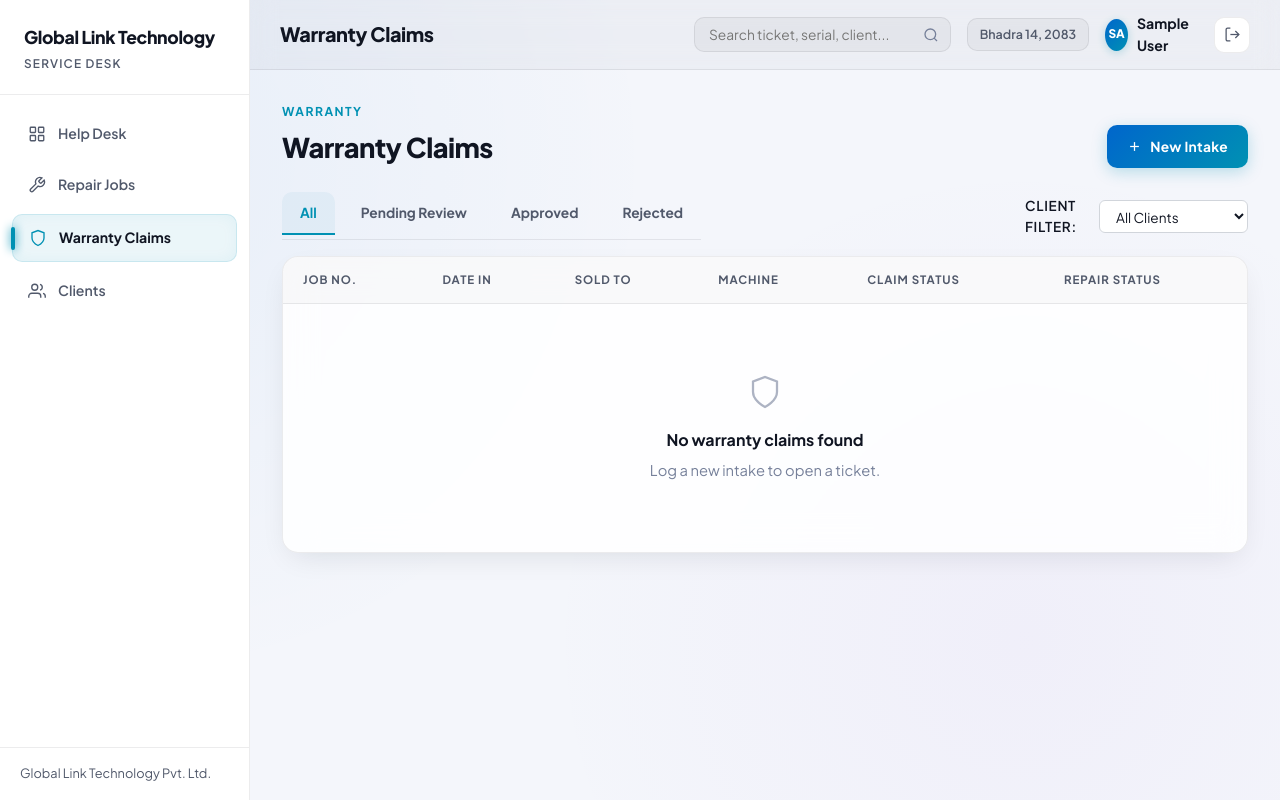
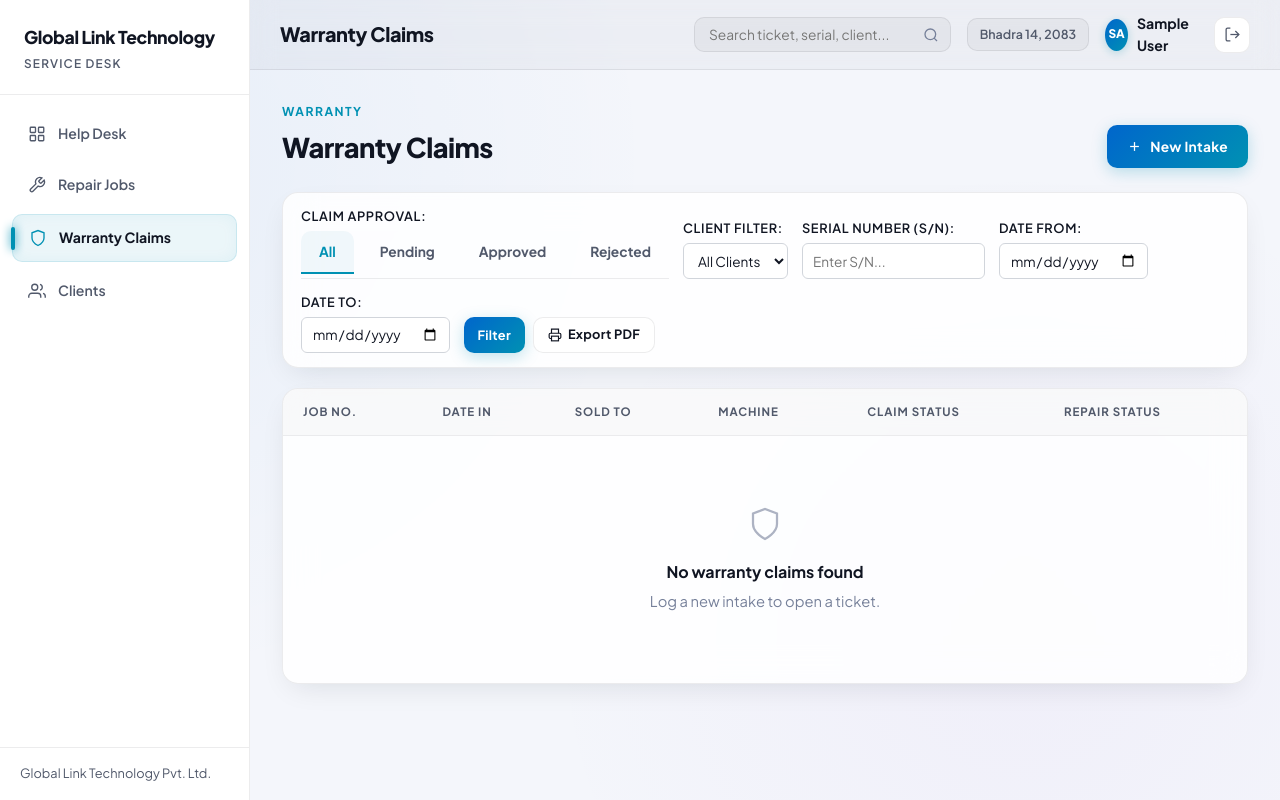
Before and after one commit to sarojoffl/rms_warranty, a Django app: page /warranty/ in a window 1280 px wide. Run offline with Django 4.2, Linux system fonts and the light colour scheme; the visitor is signed in with stand-in values (Sample User, id 1); data that the repository does not hold is empty.

Commit message:
feat: add tabular PDF report exports and date range filtering with role-based access
- Add build_tabular_report_pdf in pdf_utils.py for multi-record landscape PDF generation
- Add repair_report_pdf and warranty_report_pdf views in views.py with @repair_required and @warranty_required guards
- Support Date From and Date To range filtering across Repair Jobs and Warranty Claims
- Add Export PDF button to repair_list.html and warranty_list.html filter bars
- Add unit tests verifying PDF generation, filter parameters, and role-based 403 access control

```diff
--- a/service/templates/service/warranty_list.html
+++ b/service/templates/service/warranty_list.html
@@ -14,26 +14,54 @@
   </a>{% endif %}
 </div>
 
-<div style="display:flex; flex-wrap:wrap; align-items:center; justify-content:space-between; gap:12px; margin-bottom:16px;">
+<div class="card" style="padding:14px 18px; margin-bottom:20px;">
+  <form method="get" action="{% url 'warranty_list' %}" style="display:flex; flex-wrap:wrap; align-items:flex-end; gap:14px; margin:0;">
+    <div>
+      <label style="display:block; font-weight:600; font-size:0.8rem; color:var(--color-text-muted); margin-bottom:4px;">Claim Approval:</label>
       <div class="filter-tabs" style="margin-bottom:0;">
-    <a href="{% url 'warranty_list' %}{% if client_id %}?client_id={{ client_id }}{% endif %}" class="filter-tab {% if not claimable %}active{% endif %}">All</a>
-    <a href="?claimable=pending{% if client_id %}&client_id={{ client_id }}{% endif %}" class="filter-tab {% if claimable == 'pending' %}active{% endif %}">Pending Review</a>
-    <a href="?claimable=yes{% if client_id %}&client_id={{ client_id }}{% endif %}" class="filter-tab {% if claimable == 'yes' %}active{% endif %}">Approved</a>
-    <a href="?claimable=no{% if client_id %}&client_id={{ client_id }}{% endif %}" class="filter-tab {% if claimable == 'no' %}active{% endif %}">Rejected</a>
+        <a href="?claimable={% if client_id %}&client_id={{ client_id }}{% endif %}{% if serial_number %}&serial_number={{ serial_number }}{% endif %}{% if date_from %}&date_from={{ date_from }}{% endif %}{% if date_to %}&date_to={{ date_to }}{% endif %}" class="filter-tab {% if not claimable %}active{% endif %}">All</a>
+        <a href="?claimable=pending{% if client_id %}&client_id={{ client_id }}{% endif %}{% if serial_number %}&serial_number={{ serial_number }}{% endif %}{% if date_from %}&date_from={{ date_from }}{% endif %}{% if date_to %}&date_to={{ date_to }}{% endif %}" class="filter-tab {% if claimable == 'pending' %}active{% endif %}">Pending</a>
+        <a href="?claimable=yes{% if client_id %}&client_id={{ client_id }}{% endif %}{% if serial_number %}&serial_number={{ serial_number }}{% endif %}{% if date_from %}&date_from={{ date_from }}{% endif %}{% if date_to %}&date_to={{ date_to }}{% endif %}" class="filter-tab {% if claimable == 'yes' %}active{% endif %}">Approved</a>
+        <a href="?claimable=no{% if client_id %}&client_id={{ client_id }}{% endif %}{% if serial_number %}&serial_number={{ serial_number }}{% endif %}{% if date_from %}&date_from={{ date_from }}{% endif %}{% if date_to %}&date_to={{ date_to }}{% endif %}" class="filter-tab {% if claimable == 'no' %}active{% endif %}">Rejected</a>
+      </div>
+      {% if claimable %}<input type="hidden" name="claimable" value="{{ claimable }}">{% endif %}
     </div>
 
-  <form method="get" action="{% url 'warranty_list' %}" style="display:flex; align-items:center; gap:8px; margin:0;">
-    {% if claimable %}<input type="hidden" name="claimable" value="{{ claimable }}">{% endif %}
-    <label for="client_id" style="font-weight:600; font-size:0.85rem; color:var(--color-text-muted);">Client Filter:</label>
-    <select name="client_id" id="client_id" style="padding:6px 12px; font-size:0.85rem; border:1px solid #d1d5db; border-radius:6px; background:#fff;" onchange="this.form.submit()">
+    <div>
+      <label for="client_id" style="display:block; font-weight:600; font-size:0.8rem; color:var(--color-text-muted); margin-bottom:4px;">Client Filter:</label>
+      <select name="client_id" id="client_id" style="padding:6px 10px; font-size:0.85rem; border:1px solid #d1d5db; border-radius:6px; background:#fff; height:36px;">
         <option value="">All Clients</option>
         {% for c in clients %}
           <option value="{{ c.id }}" {% if client_id == c.id %}selected{% endif %}>{{ c }}</option>
         {% endfor %}
       </select>
+    </div>
+
+    <div>
+      <label for="serial_number" style="display:block; font-weight:600; font-size:0.8rem; color:var(--color-text-muted); margin-bottom:4px;">Serial Number (S/N):</label>
+      <input type="text" name="serial_number" id="serial_number" value="{{ serial_number }}" placeholder="Enter S/N..." style="padding:6px 10px; font-size:0.85rem; border:1px solid #d1d5db; border-radius:6px; background:#fff; height:36px; min-width:140px;">
+    </div>
+
+    <div>
+      <label for="date_from" style="display:block; font-weight:600; font-size:0.8rem; color:var(--color-text-muted); margin-bottom:4px;">Date From:</label>
+      <input type="date" name="date_from" id="date_from" value="{{ date_from }}" style="padding:6px 10px; font-size:0.85rem; border:1px solid #d1d5db; border-radius:6px; background:#fff; height:36px;">
+    </div>
+
+    <div>
+      <label for="date_to" style="display:block; font-weight:600; font-size:0.8rem; color:var(--color-text-muted); margin-bottom:4px;">Date To:</label>
+      <input type="date" name="date_to" id="date_to" value="{{ date_to }}" style="padding:6px 10px; font-size:0.85rem; border:1px solid #d1d5db; border-radius:6px; background:#fff; height:36px;">
+    </div>
+
+    <div style="display:flex; gap:8px;">
+      <button type="submit" class="btn btn-primary btn-sm" style="height:36px; padding:0 14px;">Filter</button>
       {% if has_filters %}
-      <a href="{% url 'warranty_list' %}" class="btn btn-outline btn-sm">Reset</a>
+        <a href="{% url 'warranty_list' %}" class="btn btn-outline btn-sm" style="height:36px; display:inline-flex; align-items:center;">Reset</a>
       {% endif %}
+      <a href="{% url 'warranty_report_pdf' %}?claimable={{ claimable }}&solved={{ solved }}&client_id={{ client_id|default:'' }}&serial_number={{ serial_number }}&date_from={{ date_from }}&date_to={{ date_to }}" target="_blank" class="btn btn-outline btn-sm" style="height:36px; display:inline-flex; align-items:center; gap:6px;">
+        <svg fill="none" stroke="currentColor" stroke-width="2" viewBox="0 0 24 24" style="width:14px; height:14px;"><path d="M6 9V2h12v7"/><path d="M6 18H4a2 2 0 0 1-2-2v-5a2 2 0 0 1 2-2h16a2 2 0 0 1 2 2v5a2 2 0 0 1-2 2h-2"/><rect x="6" y="14" width="12" height="8"/></svg>
+        Export PDF
+      </a>
+    </div>
   </form>
 </div>
 
--- a/service/urls.py
+++ b/service/urls.py
@@ -18,6 +18,7 @@ urlpatterns = [
 
     # RMS
     path("repair/", views.repair_list, name="repair_list"),
+    path("repair/report/pdf/", views.repair_report_pdf, name="repair_report_pdf"),
     path("repair/new/", views.helpdesk_required(views.repair_create), name="repair_create"),
     path("repair/<int:pk>/", views.repair_detail, name="repair_detail"),
     path("repair/<int:pk>/edit/", views.repair_edit, name="repair_edit"),
@@ -26,6 +27,7 @@ urlpatterns = [
 
     # Warranty
     path("warranty/", views.warranty_list, name="warranty_list"),
+    path("warranty/report/pdf/", views.warranty_report_pdf, name="warranty_report_pdf"),
     path("warranty/new/", views.helpdesk_required(views.warranty_create), name="warranty_create"),
     path("warranty/<int:pk>/", views.warranty_detail, name="warranty_detail"),
     path("warranty/<int:pk>/edit/", views.warranty_edit, name="warranty_edit"),
--- a/service/views.py
+++ b/service/views.py
@@ -15,13 +15,15 @@ from django.shortcuts import get_object_or_404, redirect, render
 from django.template.loader import render_to_string
 from django.urls import reverse
 
+from reportlab.lib.units import inch
+
 from .forms import (
     ClientForm, MachineForm, RepairJobEntryForm, RepairJobExitForm,
     WarrantyClaimEntryForm, WarrantyClaimExitForm,
     RepairJobEditForm, WarrantyClaimEditForm,
 )
 from .models import ActivityLog, Client, Machine, RepairJob, WarrantyClaim
-from .pdf_utils import build_report_pdf
+from .pdf_utils import build_report_pdf, build_tabular_report_pdf
 
 MANAGEMENT_GROUP = "Management"
 REPAIR_GROUP    = "Repair Desk"
@@ -570,15 +572,16 @@ def management_logs(request):
     })
 
 
-@repair_required
-def repair_list(request):
+def _filter_repairs(request):
     jobs = RepairJob.objects.select_related("client", "machine")
     status = request.GET.get("status", "").strip()
     client_id = request.GET.get("client_id", "").strip()
     serial_number = request.GET.get("serial_number", "").strip()
     date_in = request.GET.get("date_in", "").strip()
+    date_from = request.GET.get("date_from", "").strip()
+    date_to = request.GET.get("date_to", "").strip()
 
-    if status in ("pending", "completed"):
+    if status in ("pending", "completed", "not_repaired"):
         jobs = jobs.filter(status=status)
     if client_id and client_id.isdigit():
         jobs = jobs.filter(client_id=client_id)
@@ -586,23 +589,90 @@ def repair_list(request):
         jobs = jobs.filter(machine__serial_number__icontains=serial_number)
     if date_in:
         jobs = jobs.filter(date_in=date_in)
+    if date_from:
+        jobs = jobs.filter(date_in__gte=date_from)
+    if date_to:
+        jobs = jobs.filter(date_in__lte=date_to)
+
+    has_filters = bool(status or client_id or serial_number or date_in or date_from or date_to)
+
+    return jobs, {
+        "status": status,
+        "client_id": int(client_id) if client_id and client_id.isdigit() else None,
+        "serial_number": serial_number,
+        "date_in": date_in,
+        "date_from": date_from,
+        "date_to": date_to,
+        "has_filters": has_filters,
+    }
+
+
+@repair_required
+def repair_list(request):
+    jobs, filter_ctx = _filter_repairs(request)
 
     paginator = Paginator(jobs, 15)
     page_obj = paginator.get_page(request.GET.get("page"))
 
     clients = Client.objects.all()
-    has_filters = bool(status or client_id or serial_number or date_in)
 
-    return render(request, "service/repair_list.html", {
+    ctx = {
         "jobs": page_obj,
         "page_obj": page_obj,
-        "status": status,
-        "client_id": int(client_id) if client_id and client_id.isdigit() else None,
-        "serial_number": serial_number,
-        "date_in": date_in,
         "clients": clients,
-        "has_filters": has_filters,
-    })
+    }
+    ctx.update(filter_ctx)
+    return render(request, "service/repair_list.html", ctx)
+
+
+@repair_required
+def repair_report_pdf(request):
+    jobs, filters = _filter_repairs(request)
+
+    subtitle_parts = []
+    if filters["status"]:
+        subtitle_parts.append(f"Status: {filters['status'].replace('_', ' ').title()}")
+    if filters["client_id"]:
+        client_obj = Client.objects.filter(pk=filters["client_id"]).first()
+        if client_obj:
+            subtitle_parts.append(f"Client: {client_obj}")
+    if filters["serial_number"]:
+        subtitle_parts.append(f"S/N: {filters['serial_number']}")
+    if filters["date_from"] or filters["date_to"]:
+        d_from = filters["date_from"] or "Earliest"
+        d_to = filters["date_to"] or "Latest"
+        subtitle_parts.append(f"Date Range: {d_from} to {d_to}")
+
+    subtitle = " | ".join(subtitle_parts) if subtitle_parts else "All Repair Records"
+
+    headers = ["Job No.", "Date In (BS)", "Date Out (BS)", "Client", "Machine & Serial", "Status", "Technician / Detail"]
+    col_widths = [1.1 * inch, 1.3 * inch, 1.3 * inch, 1.7 * inch, 2.0 * inch, 1.0 * inch, 2.1 * inch]
+
+    rows = []
+    for j in jobs:
+        client_str = str(j.client)
+        machine_str = f"{j.machine.machine_type} - {j.machine.brand} {j.machine.model_name}"
+        if j.machine.serial_number:
+            machine_str += f" (S/N: {j.machine.serial_number})"
+
+        detail_str = j.repaired_by if j.repaired_by else ""
+        if j.solution_detail:
+            detail_str += f": {j.solution_detail[:60]}" if detail_str else j.solution_detail[:60]
+
+        rows.append([
+            j.job_number,
+            j.date_in_bs,
+            j.date_out_bs,
+            client_str,
+            machine_str,
+            j.get_status_display(),
+            detail_str or "—",
+        ])
+
+    summary_notes = f"Total Jobs: {jobs.count()}  |  Pending: {jobs.filter(status=RepairJob.Status.PENDING).count()}  |  Completed: {jobs.filter(status=RepairJob.Status.COMPLETED).count()}  |  Not Repaired: {jobs.filter(status=RepairJob.Status.NOT_REPAIRED).count()}"
+
+    filename = f"Repair_Jobs_Report_{date.today().strftime('%Y%m%d')}.pdf"
+    return build_tabular_report_pdf(filename, "REPAIR JOBS REPORT", subtitle, headers, rows, col_widths=col_widths, summary_notes=summary_notes)
 
 
 @repair_required
@@ -685,11 +755,14 @@ def repair_export_pdf(request, pk):
 # Warranty workflow
 # ---------------------------------------------------------------------------
 
-@warranty_required
-def warranty_list(request):
+def _filter_warranties(request):
     claims = WarrantyClaim.objects.select_related("sold_to", "machine")
     claimable = request.GET.get("claimable", "").strip()
+    solved = request.GET.get("solved", "").strip()
     client_id = request.GET.get("client_id", "").strip()
+    serial_number = request.GET.get("serial_number", "").strip()
+    date_from = request.GET.get("date_from", "").strip()
+    date_to = request.GET.get("date_to", "").strip()
 
     if claimable == "yes":
         claims = claims.filter(claimable=WarrantyClaim.Claimable.YES)
@@ -698,23 +771,97 @@ def warranty_list(request):
     elif claimable == "pending":
         claims = claims.filter(claimable="")
 
+    if solved in ("solved", "not_solved"):
+        claims = claims.filter(solved=solved)
+
     if client_id and client_id.isdigit():
         claims = claims.filter(sold_to_id=client_id)
+    if serial_number:
+        claims = claims.filter(machine__serial_number__icontains=serial_number)
+    if date_from:
+        claims = claims.filter(date_in__gte=date_from)
+    if date_to:
+        claims = claims.filter(date_in__lte=date_to)
+
+    has_filters = bool(claimable or solved or client_id or serial_number or date_from or date_to)
+
+    return claims, {
+        "claimable": claimable,
+        "solved": solved,
+        "client_id": int(client_id) if client_id and client_id.isdigit() else None,
+        "serial_number": serial_number,
+        "date_from": date_from,
+        "date_to": date_to,
+        "has_filters": has_filters,
+    }
+
+
+@warranty_required
+def warranty_list(request):
+    claims, filter_ctx = _filter_warranties(request)
 
     paginator = Paginator(claims, 15)
     page_obj = paginator.get_page(request.GET.get("page"))
 
     clients = Client.objects.all()
-    has_filters = bool(claimable or client_id)
 
-    return render(request, "service/warranty_list.html", {
+    ctx = {
         "claims": page_obj,
         "page_obj": page_obj,
-        "claimable": claimable,
-        "client_id": int(client_id) if client_id and client_id.isdigit() else None,
         "clients": clients,
-        "has_filters": has_filters,
-    })
+    }
+    ctx.update(filter_ctx)
+    return render(request, "service/warranty_list.html", ctx)
+
+
+@warranty_required
+def warranty_report_pdf(request):
+    claims, filters = _filter_warranties(request)
+
+    subtitle_parts = []
+    if filters["claimable"]:
+        subtitle_parts.append(f"Claimable: {filters['claimable'].title()}")
+    if filters["solved"]:
+        subtitle_parts.append(f"Status: {filters['solved'].replace('_', ' ').title()}")
+    if filters["client_id"]:
+        client_obj = Client.objects.filter(pk=filters["client_id"]).first()
+        if client_obj:
+            subtitle_parts.append(f"Client: {client_obj}")
+    if filters["serial_number"]:
+        subtitle_parts.append(f"S/N: {filters['serial_number']}")
+    if filters["date_from"] or filters["date_to"]:
+        d_from = filters["date_from"] or "Earliest"
+        d_to = filters["date_to"] or "Latest"
+        subtitle_parts.append(f"Date Range: {d_from} to {d_to}")
+
+    subtitle = " | ".join(subtitle_parts) if subtitle_parts else "All Warranty Records"
+
+    headers = ["Job No.", "Date In (BS)", "Sold To", "Bought From", "Machine & Serial", "Claimable", "Outcome"]
+    col_widths = [1.1 * inch, 1.3 * inch, 1.8 * inch, 1.4 * inch, 2.1 * inch, 1.2 * inch, 1.6 * inch]
+
+    rows = []
+    for c in claims:
+        client_str = str(c.sold_to)
+        machine_str = f"{c.machine.machine_type} - {c.machine.brand} {c.machine.model_name}"
+        if c.machine.serial_number:
+            machine_str += f" (S/N: {c.machine.serial_number})"
+
+        outcome = c.get_solved_display() if c.solved else "Open"
+
+        rows.append([
+            c.job_number,
+            c.date_in_bs,
+            client_str,
+            c.bought_from or "—",
+            machine_str,
+            c.get_claimable_display() or "Pending Review",
+            outcome,
+        ])
+
+    summary_notes = f"Total Claims: {claims.count()}  |  Approved: {claims.filter(claimable=WarrantyClaim.Claimable.YES).count()}  |  Rejected: {claims.filter(claimable=WarrantyClaim.Claimable.NO).count()}  |  Solved: {claims.filter(solved=WarrantyClaim.RepairStatus.SOLVED).count()}"
+
+    filename = f"Warranty_Claims_Report_{date.today().strftime('%Y%m%d')}.pdf"
+    return build_tabular_report_pdf(filename, "WARRANTY CLAIMS REPORT", subtitle, headers, rows, col_widths=col_widths, summary_notes=summary_notes)
 
 
 @warranty_required
```
Also changed, not shown: service/pdf_utils.py (+148 -1 lines), service/templates/service/repair_list.html (+15 -5 lines), service/tests.py (+40 -0 lines). Lines whose indentation alone changed are shown as unchanged.
